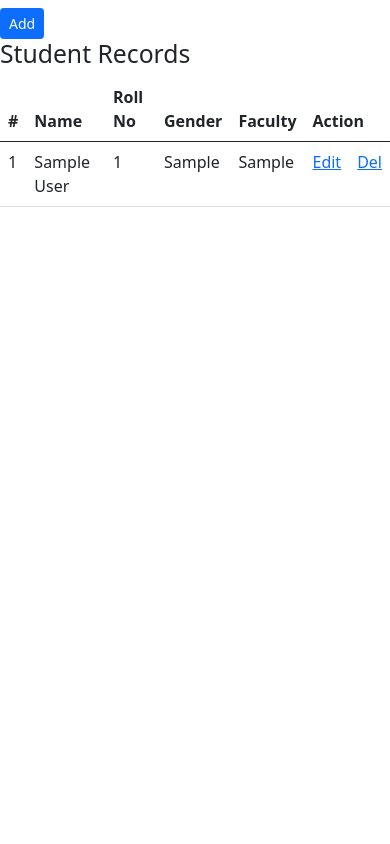
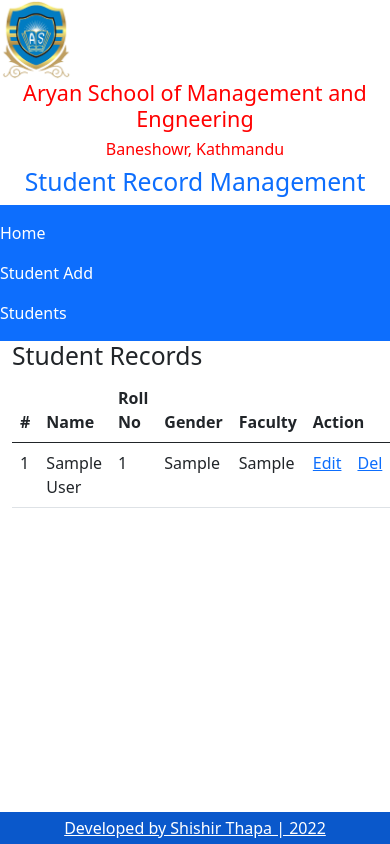
Before and after one commit to thapashishir/student-record-mgmt, a Django app: page /student/list in a window 390 px wide. Run offline with Django 4.2, Linux system fonts and the light colour scheme; tables that the repository leaves empty hold one stand-in row (values such as "Sample post"); some libraries are stand-ins or nearby versions.

Commit message:
template inhertance

```diff
--- a/student_mgmt/registration/views.py
+++ b/student_mgmt/registration/views.py
@@ -11,7 +11,6 @@ class StudentListView(View):
             "students" : students
         }
         return render(request, "registration/student_list.html", context)
-
 
 class StudentAddView(View):
     def get(self, request, *args, **kwargs):
--- /dev/null
+++ b/student_mgmt/templates/index.html
@@ -0,0 +1,67 @@
+<!DOCTYPE html>
+<html>
+<head>
+    <meta charset='utf-8'>
+    <meta http-equiv='X-UA-Compatible' content='IE=edge'>
+    <title>Home</title>
+    <meta name='viewport' content='width=device-width, initial-scale=1'>
+    {% load static %}
+    <link rel="stylesheet" href="{% static 'bootstrap/css/bootstrap.min.css' %}">
+    <script src="{% static 'bootstrap/js/bootstrap.min.js' %}">
+
+    </script>
+</head>
+<body>
+  <div class="row">
+    <div class="col-md-12" >
+      <div class="row" style="color: red;">
+        <div class="col-md-4" >
+          <img  height="80px" src="{% static 'img/logo.png' %}" />
+          </div>
+        <div class="col-md-4" >
+
+          <div class="col-sm-12 text-center"  >
+            <h4>Aryan School of Management and Engneering</h4>
+            <h6>Baneshowr, Kathmandu</h6>
+            <h2 class="text-primary">Student Record Management</h2>
+          </div>
+        </div>
+        <div class="col-md-4">
+        </div>
+      </div>
+    </div>
+</div>
+  <div class="row">
+    <div class="col-md-12">
+      <nav class="navbar navbar-expand-sm bg-primary navbar-dark">
+        <ul class="navbar-nav ml-4">
+          <li class="nav-item">
+            <a class="nav-link text-white" href="#">Home</a>
+          </li>
+          <li class="nav-item ml-4">
+            <a class="nav-link text-white" href="/student/add">Student Add</a>
+          </li>
+          <li class="nav-item ml-4">
+            <a class="nav-link text-white" href="/student/list">Students</a>
+          </li>
+        </ul>
+      </nav>
+
+    </div>
+
+  </div>
+  <div class="container">
+    {% block content %}
+
+    {% endblock %}
+  </div>
+  <footer class="bg-primary text-center text-lg-start fixed-bottom ">
+    <!-- Copyright -->
+    <div class="text-center p-1" style="background-color: rgba(0, 0, 0, 0.2);">
+
+      <a class="text-white">Developed by Shishir Thapa | 2022</a>
+    </div>
+    <!-- Copyright -->
+  </footer>
+</body>
+</html>
--- a/student_mgmt/templates/registration/student_list.html
+++ b/student_mgmt/templates/registration/student_list.html
@@ -1,22 +1,6 @@
-<!DOCTYPE html>
-<html>
-<head>
-    <meta charset='utf-8'>
-    <meta http-equiv='X-UA-Compatible' content='IE=edge'>
-    <title>Student List</title>
-    <meta name='viewport' content='width=device-width, initial-scale=1'>
-    {% load static %}
-    <link rel="stylesheet" href="{% static 'bootstrap/css/bootstrap.min.css' %}">
-    <script src="{% static 'bootstrap/js/bootstrap.min.js' %}">
+{% extends 'index.html' %}
 
-    </script>
-</head>
-<body>
-  <div class="row">
-    <div class="col-md-6">
-      <a href="/student/add" class="btn btn-sm btn-primary float-right mt-2">Add</a>
-    </div>
-  </div>
+{% block content %}
 <h2>Student Records</h2>
 <div class="row">
   <div class="col-md-12">
@@ -47,6 +31,4 @@
     </table>
   </div>
 </div>
-
-</body>
-</html>
+{% endblock content %}
```
Also changed, not shown: student_mgmt/static/img/logo.png (added). Lines whose indentation alone changed are shown as unchanged.
